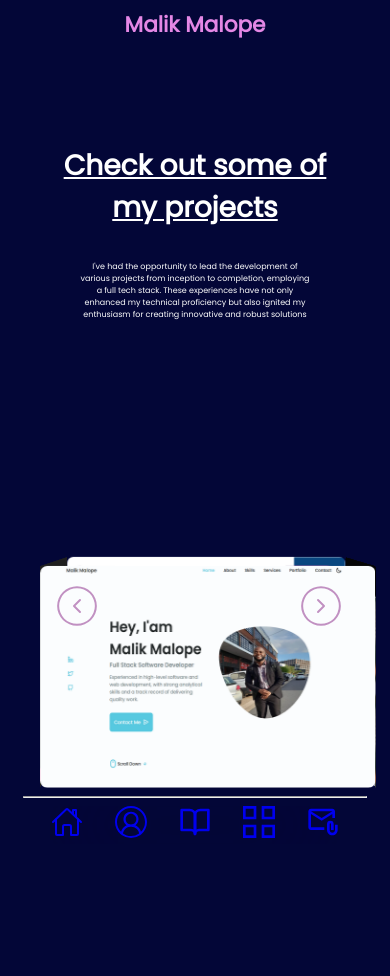
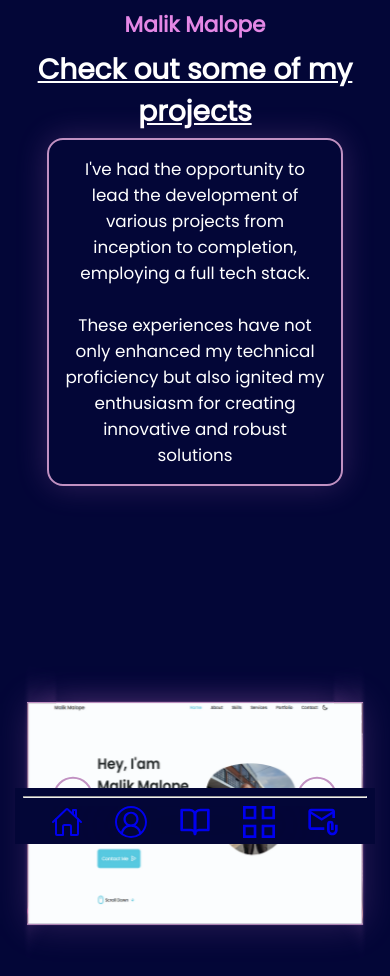
Before and after one commit to libSpace/my-react-portfolio-one, a React (Create React App) app: page /Projects in a window 390 px wide. Shown: the top 976 px of the page. After the commit the page ends 941 px from the top, so only its background shows below. Built offline with nearby package versions, Linux system fonts and the light colour scheme.

Commit message:
Edited and fixed alignments of both the mobile and desktop responsiveness of the project section

```diff
--- a/src/component/Projects.css
+++ b/src/component/Projects.css
@@ -5,33 +5,10 @@
     align-items: center;
     justify-content: center;
     text-align: center;
-    /* border: 0.5rem solid red; */
-    margin: 6rem 2rem 2rem;
 }
 
-/* Animation for sliding text */
-.sliding-text {
-    display: none;
-    position: absolute;
-    overflow-x: hidden;
-    color: #66489e;
-    animation: slideLeft 8s linear infinite;
-    font-size: 11rem;
-    /* letter-spacing: 3rem; */
-    opacity: 0.5;
-    bottom: 16rem;
-    /* left: 0; */
-    margin: 2rem;
-}
+/* Slider */
 
-@keyframes slideLeft {
-    0% {
-        transform: translateX(-100%);
-    }
-    100%{
-        transform: translateX(100%);
-    }
-}
 
 /* Styling for project heading */
 .proj-main-container .proj-head {
@@ -42,19 +19,26 @@
 /* Styling for project paragraph */
 .proj-main-container .proj-para {
     margin: 2rem;
-    padding: 0 10rem;
+    padding: 1rem;
+    margin: 0 8rem;
+    margin-bottom: 1rem;
     justify-content: center;
+    box-shadow: 0 0 2rem rgba(228, 135, 229, 0.5);
+    border:#c191c2 solid 2px;
+    border-radius: 1rem;
 }
 
 /* Styling for the cube and its components */
 .pro-wrapper {
-    height: 19rem;
+    height: 20rem;
     width: 19rem;
-    /* position: absolute; */
     margin: auto;
     left: 0;
     right: 0;
     transform: translateY(5.2rem);
+    align-items: center;
+    justify-content: center;
+    align-content: center;
 }
 
 .pro-container {
@@ -64,27 +48,32 @@
     justify-content: center;
     align-items: center;
     perspective: 31.25rem;
-    perspective-origin: 50%;
+    perspective-origin: 45%;
+
 }
 
 .image-cube {
-    height: 18rem;
-    width: 18rem;
+    width: 19rem;
+    height: 19rem;
     transform-style: preserve-3d;
     position: relative;
     transition: 3s;
+
 }
 
 .image-cube #proj-pic {
     width: 19rem;
-    height: 19rem;
+    height: 12.78rem;
     position: absolute;
+
 }
 
 .proj-img {
+
     width: 100%;
     transform: translateZ(0);
-    border-radius: 0.4rem;
+    border: 0.1rem #c191c2 solid;
+    box-shadow: 0 0 2rem rgba(228, 135, 229, 0.2);
 }
 
 .proj-front {
@@ -110,16 +99,19 @@
     margin-top: 5rem;
     display: flex;
     justify-content: space-between;
+    transform: translateY(-8.9rem);
 }
 
 .proj-btns .proj-buttons {
+
     background-color: transparent;
     color: #c191c2;
     border: none;
     border-radius: 50%;
     font-size: 3rem;
     cursor: pointer;
-    transform: translateY(-8.9rem);
+
+    /* transform: translateY(-8.9rem); */
 }
 
 .proj-btns .proj-buttons:hover {
@@ -140,7 +132,8 @@
 /* Responsive styling for smaller screens */
 @media only screen and (max-width: 700px) {
     .proj-main-container{
-        margin-bottom: 21rem;
+        margin: 0;
+        margin-bottom: 2rem;
         border: none;
     }
 
@@ -148,32 +141,20 @@
     .proj-main-container .proj-head {
         text-decoration: underline;
         font-size: 1.75rem;
-
     }
     /* Styling for project paragraph */
     .proj-main-container .proj-para {
-        /* margin: 2rem; */
-        /* padding: 0 10rem; */
-        padding: 0;
+        font-size: 1.05rem;
+        margin: 2rem;
+        padding: 1rem;
+        /* margin: 0 8rem; */
+        margin-bottom: 3rem;
+        margin-top: 3rem;
         justify-content: center;
-        font-size: 0.5rem;
+        margin-top: 0.3rem;
+        box-shadow: 0 0 2rem rgba(228, 135, 229, 0.2);
+
     }
-
-    .sliding-text {
-        display: none;
-    }
-
-    /* @keyframes slideLeft {
-        0% {
-            transform: translateX(60%);
-        }
-        100% {
-            transform: translateX(-60%);
-        }
-    } */
-
-
-
     .pro-container {
         height: auto;
         width: auto;
@@ -183,17 +164,17 @@
         justify-content: center;
         perspective: 100.25rem;
         perspective-origin: 50%; /* Adjusted to 50% for centering */
-      }
+
+    }
     .proj-btns .proj-buttons {
         transform: none; /* Reset translateY for buttons */
         margin-bottom: 1rem; /* Add margin between buttons */
-        transform: translateY(-10rem);
+        transform: translateY(-1.5rem);
     }
 
     .pro-wrapper {
         height: 19rem;
         width: 19rem;
-        /* position: absolute; */
         margin: auto;
         left: 0;
         right: 0;
--- a/src/component/Projects.js
+++ b/src/component/Projects.js
@@ -42,13 +42,9 @@ export default function Projects() {
       <h1 className='proj-head'>Check out some of my projects</h1>
       <p className='proj-para'>I've had the opportunity to lead the development of various
         projects from inception to completion, employing a full tech stack.
-        These experiences have not only enhanced my technical proficiency
+        <br/> <br/>These experiences have not only enhanced my technical proficiency
         but also ignited my enthusiasm for creating innovative and
         robust solutions</p>
-        <div className="slider-container">
-          <div className="sliding-text"><h1><strong>PASSION</strong><span className='transparent'>hh</span></h1></div>
-
-        </div>
       <div className='pro-wrapper'>
         <div className='pro-container'>
           <div className='image-cube' ref={cubeRef}>
```
